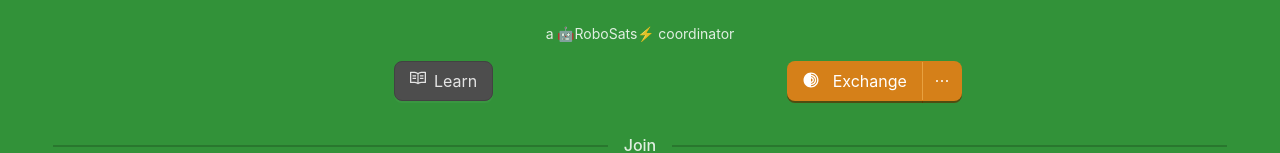
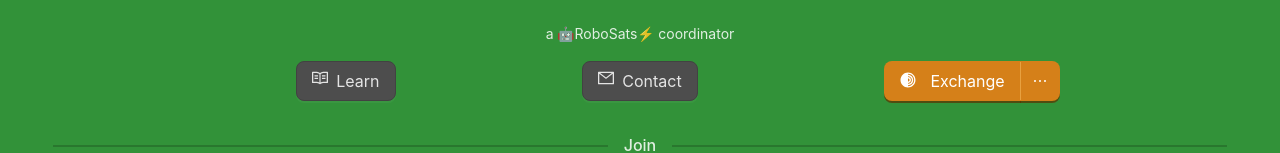
Before and after one commit to KoalaSat/satstralia-web, a React (Create React App) app: page / in a window 1280 px wide. Shown: the part 314-467 px from the top of the page. Built offline with nearby package versions, Linux system fonts and the light colour scheme; no server answers.

Commit message:
Email button

```diff
--- a/src/app/pages/HomePage/index.tsx
+++ b/src/app/pages/HomePage/index.tsx
@@ -1,8 +1,8 @@
-import { ExperimentOutlined, GithubOutlined, ReadOutlined, WarningOutlined } from '@ant-design/icons'
+import { ExperimentOutlined, GithubOutlined, MailOutlined, ReadOutlined, WarningOutlined } from '@ant-design/icons'
 import { Button, Col, Divider, Dropdown, MenuProps, Row, Statistic, Tooltip, Typography } from 'antd'
 import { useTranslation } from 'react-i18next'
 import { isMobile } from 'react-device-detect'
-import { learnUrl, nostrPubKey, onionUrl, onionUrlTest, unsafeUrl } from '../../../constants'
+import { email, learnUrl, nostrPubKey, onionUrl, onionUrlTest, unsafeUrl } from '../../../constants'
 import { useEffect, useState } from 'react'
 import axios from 'axios'
 
@@ -93,6 +93,18 @@ export const HomePage: () => JSX.Element = () => {
                     href={learnUrl}
                   >
                     {t('Learn')}
+                  </Button>
+                </Row>
+              </Col>
+              <Col sm={6} xs={24}>
+                <Row justify={{ sm: 'center', xs: 'center' }}>
+                  <Button
+                    icon={<MailOutlined style={{ top: -3, position: 'relative' }} />}
+                    size='large'
+                    target='_blank'
+                    href={`mailto:${email}`}
+                  >
+                    {t('Contact')}
                   </Button>
                 </Row>
               </Col>
--- a/src/constants/index.ts
+++ b/src/constants/index.ts
@@ -2,4 +2,5 @@ export const onionUrl = 'http://satstraoq35jffvkgpfoqld32nzw2siuvowanruindbfojow
 export const onionUrlTest = 'http://testraliar7xkhos2gipv2k65obykofb4jqzl5l4danfryacifi4t7qd.onion'
 export const unsafeUrl = 'https://unsafe.satstralia.com/'
 export const learnUrl = 'https://learn.robosats.com/'
+export const email = 'info@satstralia.com'
 export const nostrPubKey = 'npub1z94lxjf7m5snda0qc6s3kmpy6r4nfw74h78da9j6j4y8ym08zrrs459wpr'
```
Also changed, not shown: 15 other files (tests, documents, lock files or other folders).
